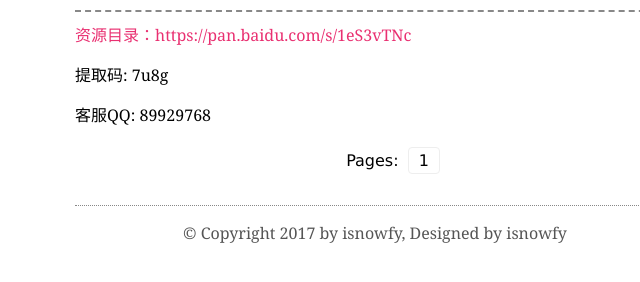
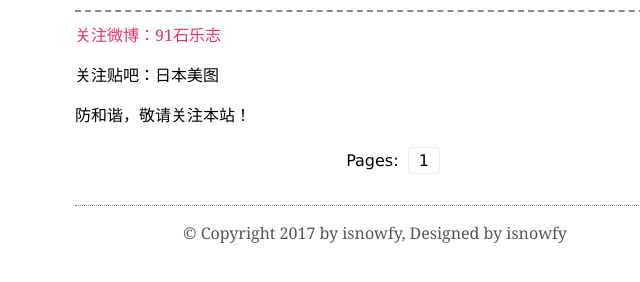
Before and after one commit to 91shilezhi/91shilezhi.github.io, a plain HTML site: page index.html in a window 1280 px wide. Shown: the part 60-342 px from the top of the page, without its empty margins (265-905 px from the left). Drawn offline with Linux system fonts and the light colour scheme.

Commit message:
Update index.html

```diff
--- a/index.html
+++ b/index.html
@@ -18,11 +18,11 @@
     </div>
     <div class="wrap-header">
         <h1>
-        <a href="https://pan.baidu.com/s/1eS3vTNc" id="title">91失了智</a>
+        <a href="http://weibo.com/91shilezhi" id="title">91失了智</a>
         </h1>
-        <a href="https://pan.baidu.com/s/1eS3vTNc">资源目录：https://pan.baidu.com/s/1eS3vTNc</a>
-        <p>提取码: 7u8g</p>
-        <p>客服QQ: 89929768</p>
+        <a href="http://weibo.com/91shilezhi">关注微博：91石乐志</a>
+        <p>关注贴吧：日本美图</p>
+        <p>防和谐，敬请关注本站！</p>
     </div>
     <div class="innermain" id="main">
     </div>
```
